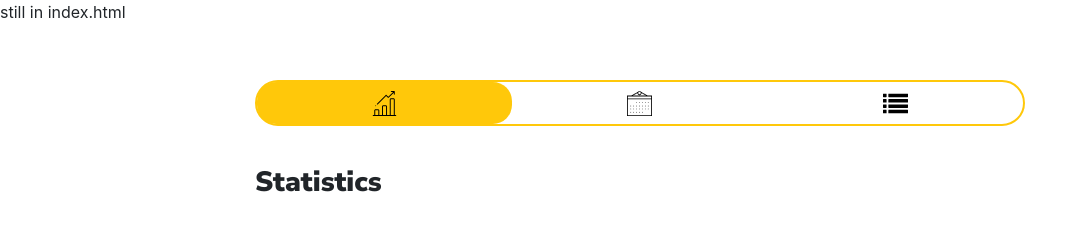
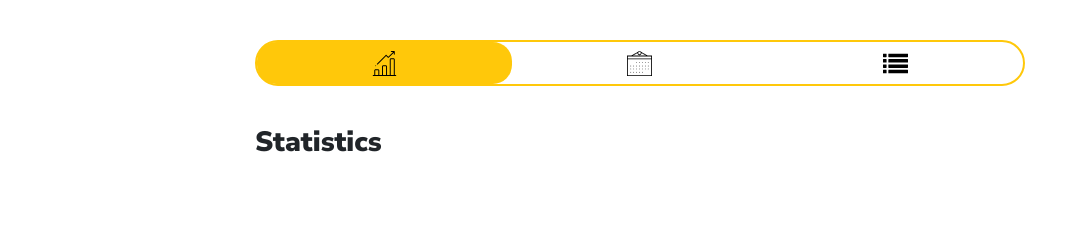
Before and after one commit to sghariha/cse134b-hw4, a plain HTML site: page index.html in a window 1280 px wide. Shown: the whole page, without its empty margins (0-1087 px from the left). Drawn offline with nearby package versions, Linux system fonts and the light colour scheme.

Commit message:
working on the roster

```diff
--- a/index.html
+++ b/index.html
@@ -30,11 +30,7 @@ $(function() {
 </head>
 <body>
   <!-- Remove this comment when done -->
-  <p>
-    still in index.html
-  </p>
   <div class="container container-index">
-
   <nav class="navbar">
     <ul class="nav nav-pills nav-fill">
       <li class="nav-item">
@@ -48,9 +44,10 @@ $(function() {
       </li>
     </ul>
   </nav>
+  <div>
   <div id ="main_text">
-
   </div>
+</div>
 </div>
 
 <script src="https://cdnjs.cloudflare.com/ajax/libs/popper.js/1.12.3/umd/popper.min.js" integrity="sha384-vFJXuSJphROIrBnz7yo7oB41mKfc8JzQZiCq4NCceLEaO4IHwicKwpJf9c9IpFgh" crossorigin="anonymous"></script>
```
Also changed, not shown: roster-admin.html (+0 -1 lines).
